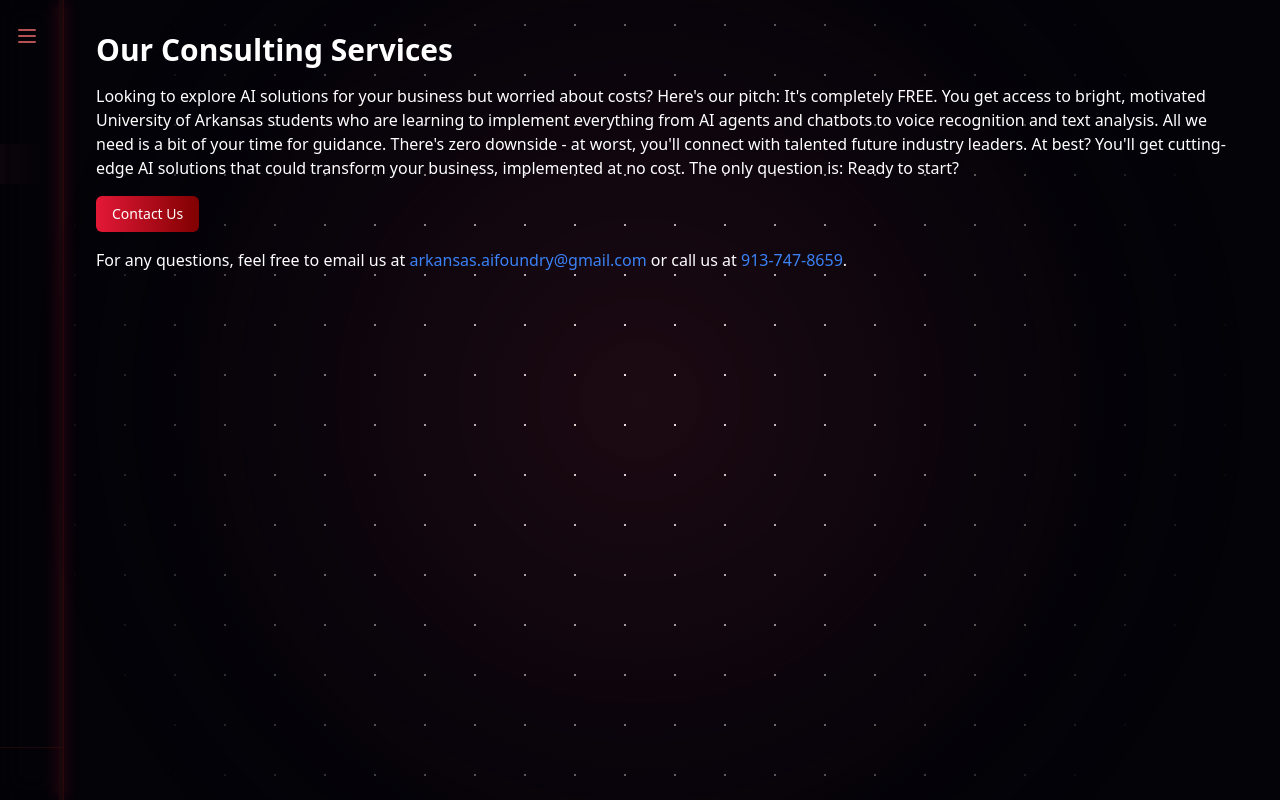
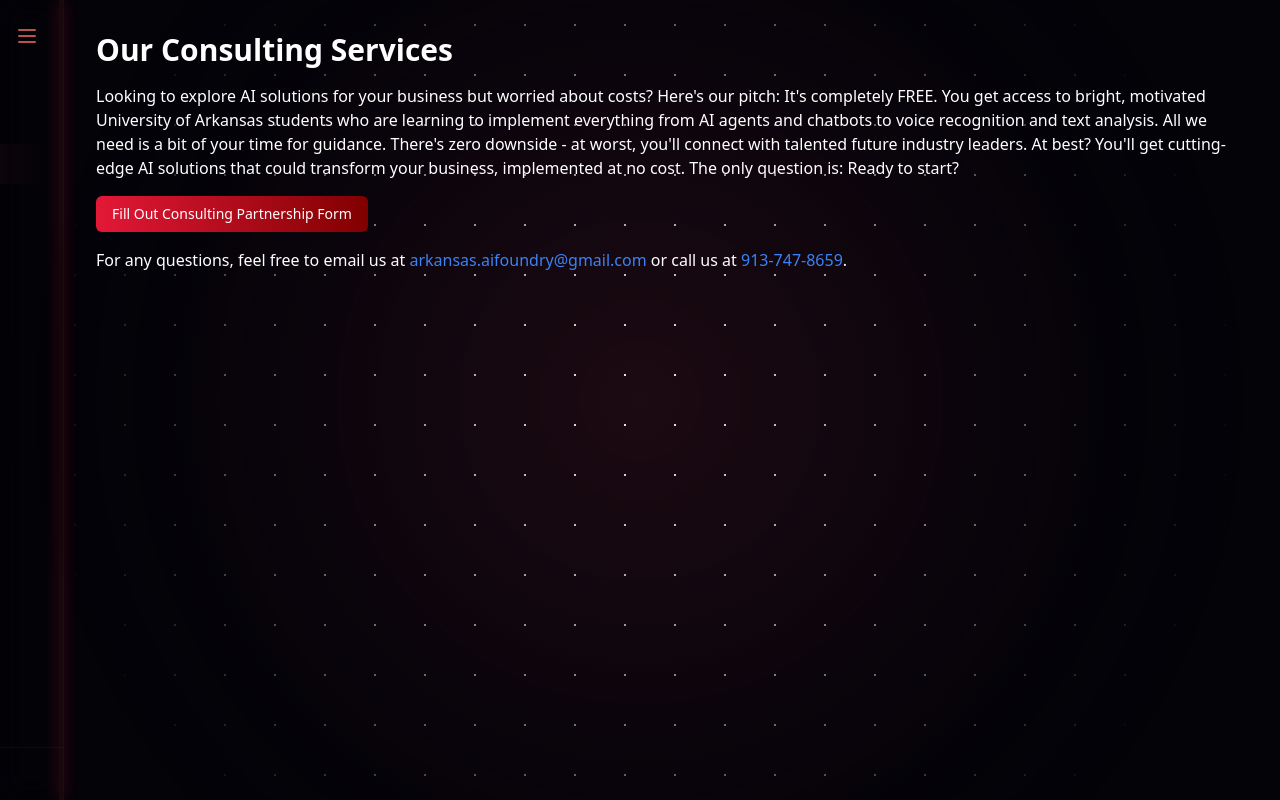
Before and after one commit to srbutler1/ai-foundry, a React (Vite) app: page /consulting in a window 1280 px wide. Built offline with nearby package versions, Linux system fonts and the light colour scheme.

Commit message:
consulting button

```diff
--- a/src/pages/consultingpage.jsx
+++ b/src/pages/consultingpage.jsx
@@ -9,7 +9,7 @@ const ConsultingPage = () => {
                 Looking to explore AI solutions for your business but worried about costs? Here's our pitch: It's completely FREE. You get access to bright, motivated University of Arkansas students who are learning to implement everything from AI agents and chatbots to voice recognition and text analysis. All we need is a bit of your time for guidance. There's zero downside - at worst, you'll connect with talented future industry leaders. At best? You'll get cutting-edge AI solutions that could transform your business, implemented at no cost. The only question is: Ready to start?
             </p>
             <a href="https://docs.google.com/forms/d/e/1FAIpQLSeRExKLYpEsKF4eey0BLrzymOddfGcD8m2FqxA50NgfTjd7_A/viewform?usp=header" target="_blank" rel="noopener noreferrer">
-                <Button>Contact Us</Button>
+                <Button>Fill Out Consulting Partnership Form</Button>
             </a>
             <div className="mt-4">
                 <p>
```
